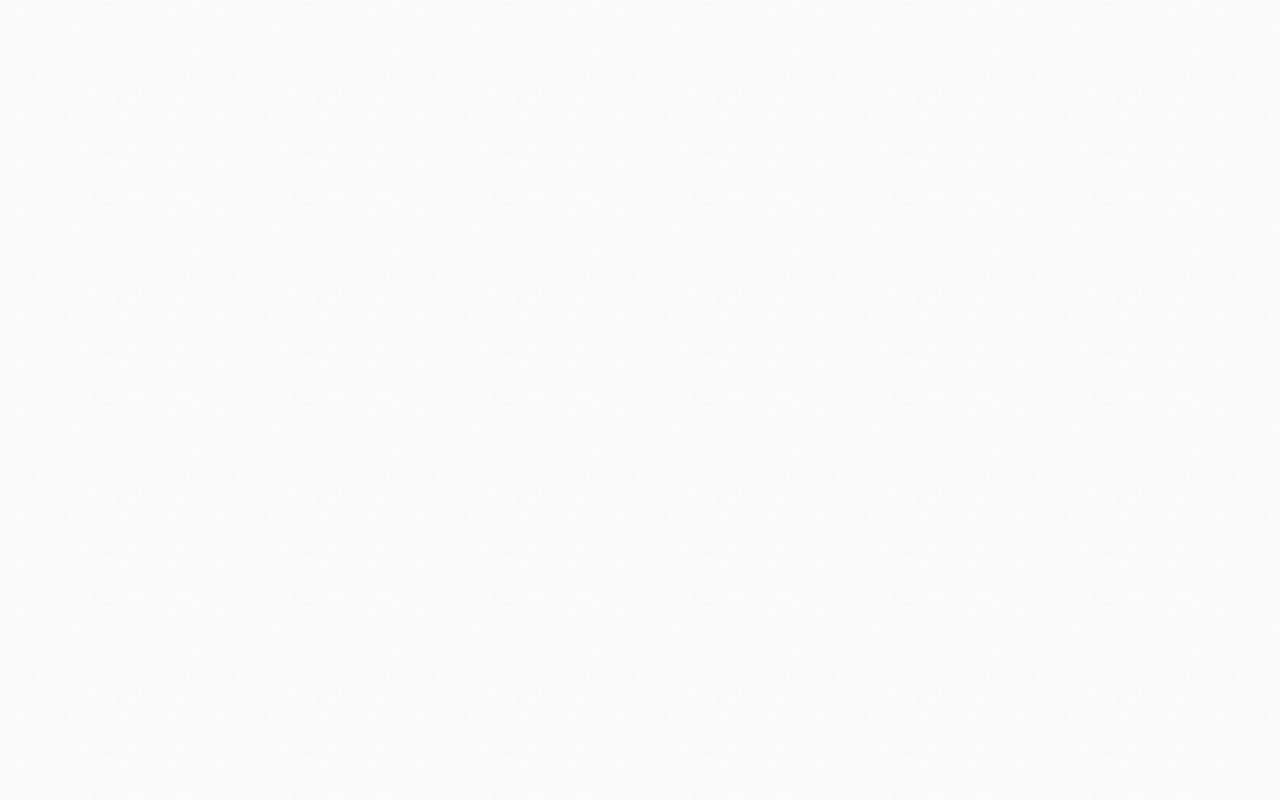
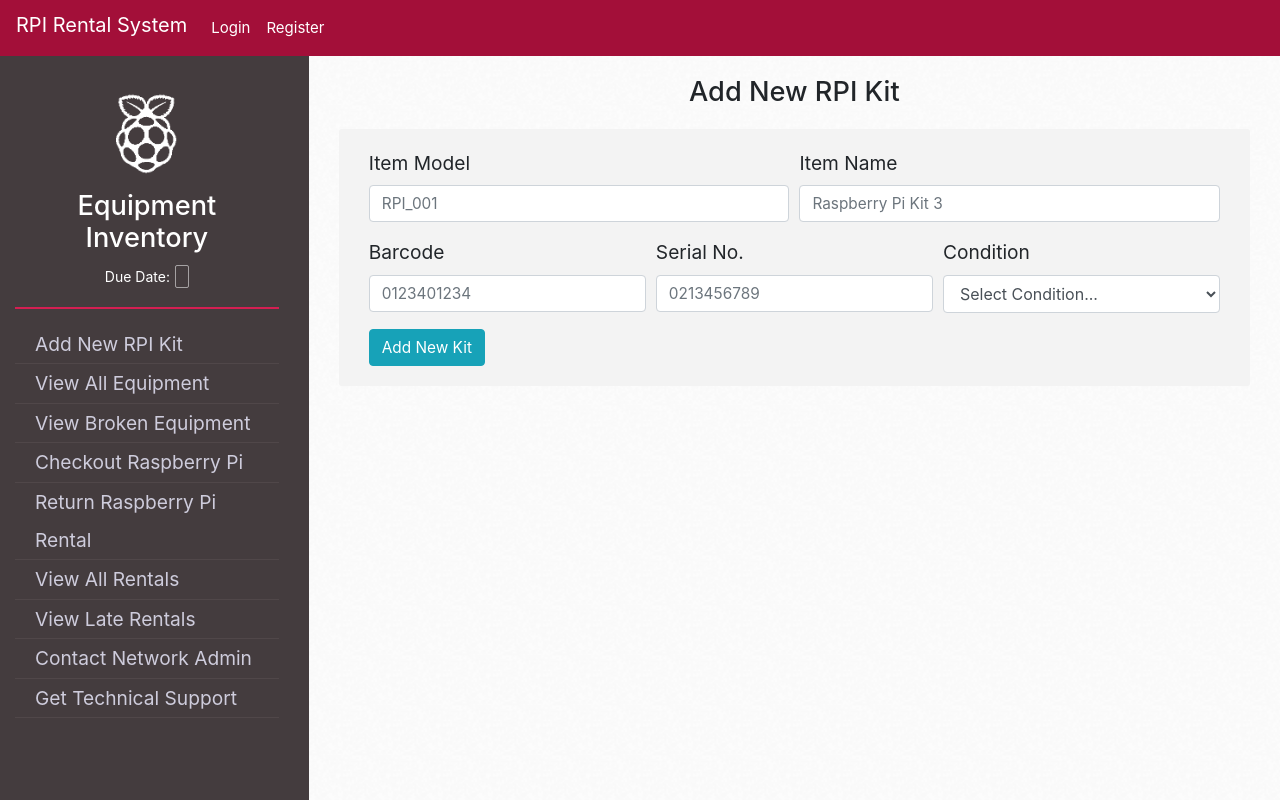
Before and after one commit to g2nimps/Raspberry-Pi-Rental-System, a React (Create React App) app in the folder Assignment 3/rpisystem/app/: page /addkit in a window 1280 px wide. Built offline with nearby package versions, Linux system fonts and the light colour scheme.

Commit message:
Last Update
Added in Create Kit

```diff
--- /dev/null
+++ b/Assignment 3/rpisystem/app/src/AddKit.js
@@ -0,0 +1,128 @@
+import React, { useState } from 'react';
+import { Row, Col, Form, Button } from 'react-bootstrap';
+import './Equipment.css';
+import './Checkin.css';
+import './Settings.css';
+import BasicSideNav from './Components/basic-sidenav';
+import BasicNavbar from './Components/basic-navbar';
+import axios from 'axios';
+import Alert from "react-bootstrap/Alert";
+
+export default function AddKit(){
+    const [barcode, setBarcode] = useState("");
+    const [description, setDescription] = useState("");
+    const [item_model, setItemModel] = useState("");
+    const [serial, setSerial] = useState("");
+    const [condition, setCondition] = useState("");
+    const[alert_message, setalert_message] = useState("");
+
+    function AlertDismissible(props) {
+        if (props.message.length > 0) {
+            return (
+                <>
+                    <Alert variant={props.variant}>
+                        {props.message}
+                    </Alert>
+                </>
+            );
+        } else {
+            return (
+                <>
+                </>
+            );
+
+        }
+
+    }
+
+    function verifyAdd() {
+        if (barcode === "") {
+            setalert_message("Barcode cannot be empty");
+            return false
+        }
+        if (description === "") {
+            setalert_message("Item Name cannot be empty");
+            return false
+        }
+        if (item_model === "") {
+            setalert_message("Item Model cannot be empty");
+            return false
+        }
+        if (serial === "") {
+            setalert_message("Serial No. cannot be empty");
+            return false
+        }
+        if (condition === "" || (condition !== "GOOD" && condition !== "DAMAGED")) {
+            setalert_message("Condition cannot be empty");
+            return false
+        }
+        return true;
+    }
+
+    function addUnit(){
+    if (verifyAdd()) {
+        axios.post('/api/equipment', {
+            barcode: barcode,
+            description: description,
+            item_model: item_model,
+            serial: serial,
+            condition: condition
+        })
+            .then(function (response) {
+                //console.log(response);
+                setalert_message("New Kit Successfully Added!");
+            })
+            .catch(function (err) {
+                console.log(err);
+                setalert_message("Issue with submission - Barcode should be unique");
+            })
+        }
+    }
+
+    return(
+        <div>
+            <BasicNavbar />
+            <Row className="inventory">
+                <BasicSideNav />
+                <Col xs={9} className="column equipColumn">
+                    <h1>Add New RPI Kit</h1>
+                    <Form>
+                        <AlertDismissible variant={alert_message !== "New Kit Successfully Added!" ? 'danger' : 'success'} message={alert_message}/>
+
+                        <Form.Row>
+                            <Form.Group as={Col}>
+                                <Form.Label>Item Model</Form.Label>
+                                <Form.Control placeholder={"RPI_001"} onChange={e => setItemModel(e.target.value)} required></Form.Control>
+                            </Form.Group>
+                            <Form.Group as={Col}>
+                                <Form.Label>Item Name</Form.Label>
+                                <Form.Control placeholder={"Raspberry Pi Kit 3"} onChange={e => setDescription(e.target.value)} required></Form.Control>
+                            </Form.Group>
+                        </Form.Row>
+
+                        <Form.Row>
+                            <Form.Group as={Col}>
+                                <Form.Label>Barcode</Form.Label>
+                                <Form.Control placeholder={"0123401234"} onChange={e => setBarcode(e.target.value)} required></Form.Control>
+                            </Form.Group>
+                            <Form.Group as={Col}>
+                                <Form.Label>Serial No.</Form.Label>
+                                <Form.Control placeholder={"0213456789"} onChange={e => setSerial(e.target.value)} required></Form.Control>
+                            </Form.Group>
+                            <Form.Group as={Col} controlId="formGridState" required>
+                                <Form.Label>Condition</Form.Label>
+                                <Form.Control onChange={e => setCondition(e.target.value)} as="select">
+                                    <option>Select Condition...</option>
+                                    <option>GOOD</option>
+                                    <option>DAMAGED</option>
+                                </Form.Control>
+                            </Form.Group>
+                        </Form.Row>
+
+                        <Button onClick={addUnit} variant="info">Add New Kit</Button>
+                    </Form>
+                </Col>
+            </Row>
+        </div>
+    );
+}
--- a/Assignment 3/rpisystem/app/src/Components/basic-sidenav.js
+++ b/Assignment 3/rpisystem/app/src/Components/basic-sidenav.js
@@ -12,6 +12,7 @@ class BasicSideNav extends Component{
                 <h1>Equipment Inventory</h1>
                 <p>Due Date: <span>{localStorage.getItem('semester_due_date')}</span></p>
                 <hr></hr>
+                <Link to="/addkit" className="link">Add New RPI Kit</Link>
                 <Link to="/equipment" className="link">View All Equipment</Link>
                 <Link to="/equipment-damaged" className="link">View Broken Equipment</Link>
                 <Link to="/checkout" className="link">Checkout Raspberry Pi</Link>
--- a/Assignment 3/rpisystem/app/src/Register.js
+++ b/Assignment 3/rpisystem/app/src/Register.js
@@ -117,6 +117,7 @@ export default function Register(){
             })
             .catch(function(err){
                console.log(err);
+                setalert_message("Issue with submission");
             })
         }
         else{
--- a/Assignment 3/rpisystem/app/src/Settings.js
+++ b/Assignment 3/rpisystem/app/src/Settings.js
@@ -61,7 +61,7 @@ export default function Settings(){
                                         <br/>Please log in to gain access.
                                     </p>
                                     <p>
-                                        <Link to="/" >
+                                        <Link to="/">
                                             <Button variant="primary">Back To Home</Button>
                                         </Link>
                                     </p>
@@ -74,39 +74,24 @@ export default function Settings(){
         );
     }
     function settingsUpdate(){
-        if(verifySettings()) {
+        if (superemail == "") {
+            setSuperEmail(localStorage.getItem('super_admin_email'));
+        }
+        if (semester_due_date == "") {
+            setDueDate(localStorage.getItem('semester_due_date'));
+        }
+        axios.put('/api/settings/1', {
+            id : 1,
+            semester_due_date: new Date(semester_due_date),
+            super_admin_email:  superemail
+        }).then(function (response) {
+            setalert_message("Settings Successfully Saved!");
+        }).catch(function (err) {
+            console.log(err);
+            setalert_message("Error with Updating Settings");
+        });
+    }
 
-            axios.put('/api/settings/1', {
-                id : 1,
-                semester_due_date: new Date(semester_due_date).toUTCString(),
-                super_admin_email: superemail
-            }).then(function (response) {
-                setalert_message("Settings Successfully Saved!");
-            })
-        }
-        else{
-            // console.log("Settings Information is invalid");
-            setalert_message("Settings Information is invalid");
-        }
-    }
-    function verifySettings(){
-        if(!superemail.includes('@')){
-            // console.log("Invalid Email");
-            setalert_message("Invalid Email");
-            return false;
-        }
-        if(superemail === ""){
-            // console.log("Email cannot be empty");
-            setalert_message("Email cannot be empty");
-            return false;
-        }
-        if(semester_due_date === ""){
-            //  console.log("Semester due date cannot be empty");
-            setalert_message("Semester due date cannot be empty");
-            return false;
-        }
-        return true;
-    }
     return(
         <div>
             <BasicNavbar />
--- a/Assignment 3/rpisystem/app/src/index.js
+++ b/Assignment 3/rpisystem/app/src/index.js
@@ -9,6 +9,7 @@ import Checkin from './Checkin';
 import Checkout from './Checkout';
 import Rental from './Rental';
 import Settings from './Settings';
+import AddKit from './AddKit';
 import * as serviceWorker from './serviceWorker';
 import { BrowserRouter as Router, Switch, Route } from 'react-router-dom';
 
@@ -36,6 +37,9 @@ function App(){
                 </Route>
                 <Route path="/settings" exact>
                     <Settings/>
+                </Route>
+                <Route path="/addkit" exact>
+                    <AddKit/>
                 </Route>
                 <Route path="/register" exact>
                     <Register />
```
